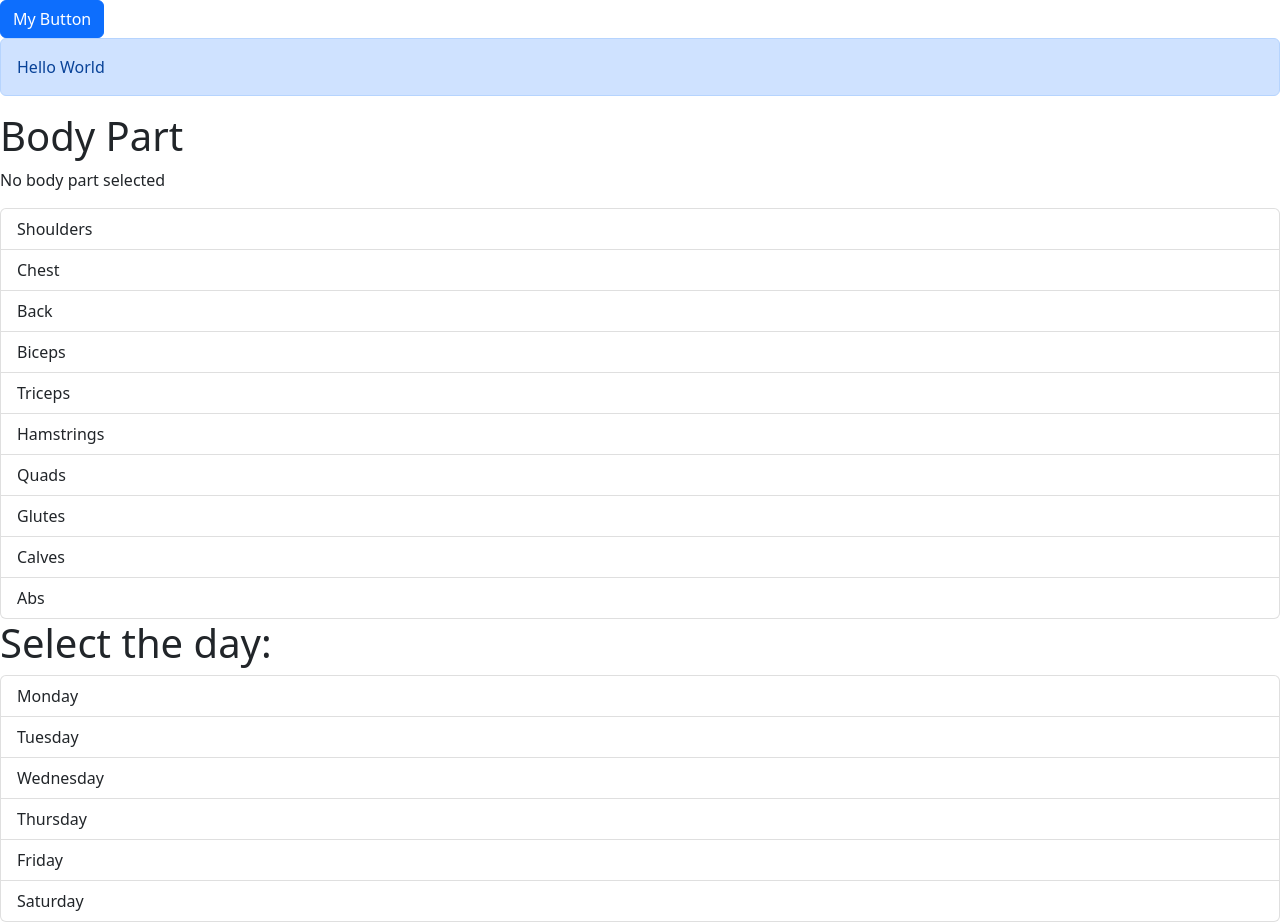
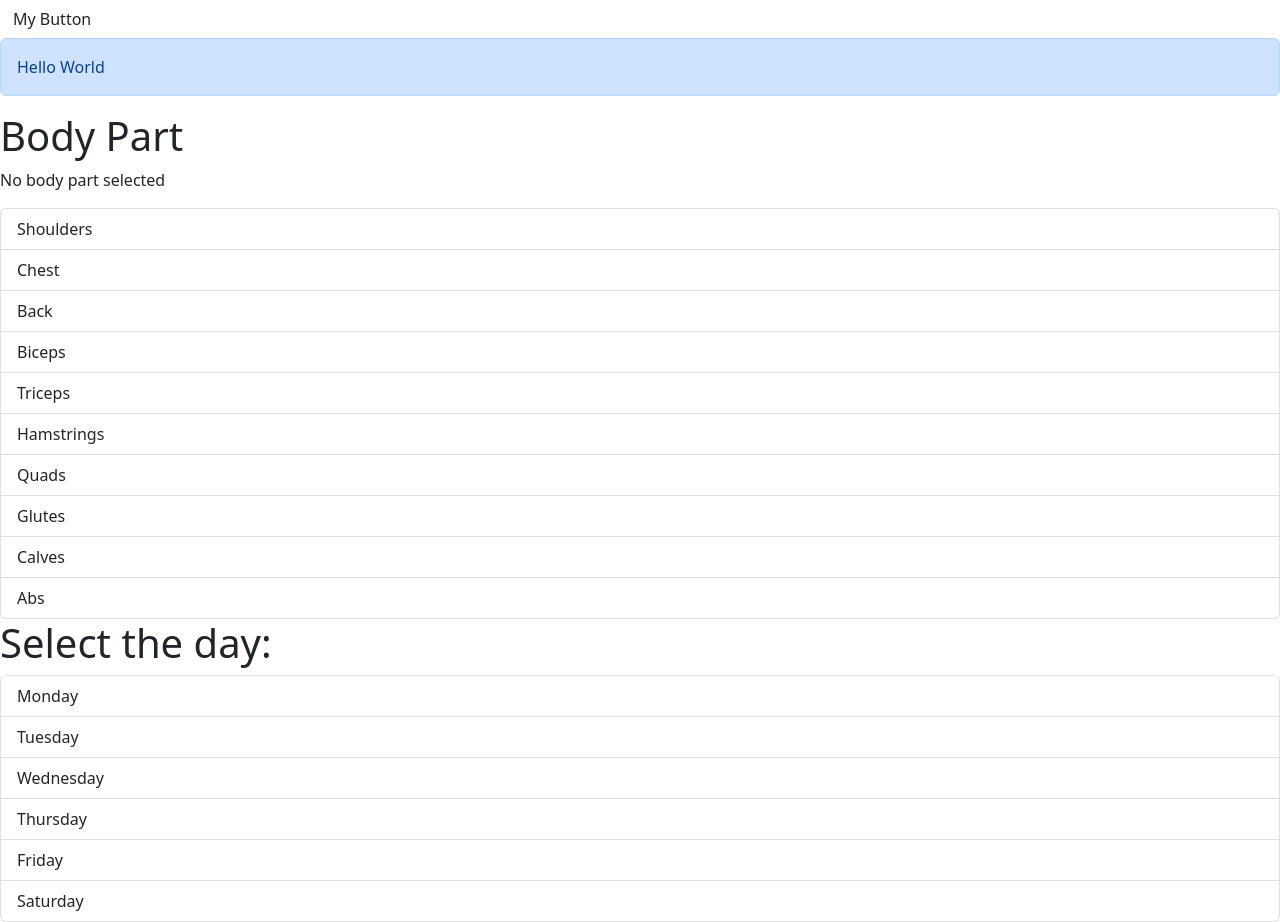
Before and after one commit to anniepuy/randomReactComponents, a React (Vite) app: page / in a window 1280 px wide. Built offline with nearby package versions, Linux system fonts and the light colour scheme.

Commit message:
passing button color dynamically

```diff
--- a/src/App.tsx
+++ b/src/App.tsx
@@ -19,7 +19,7 @@ function App() {
 
   return (
     <div>
-      <Button>My Button</Button>
+      <Button color="secondary" onClick ={() => console.log('Clicked')}>My Button</Button>
       <Alert>
         Hello <span>World</span>
       </Alert>
--- a/src/components/Button.tsx
+++ b/src/components/Button.tsx
@@ -1,12 +1,14 @@
 
 interface Props {
-    children: string
+    children: string;
+    onClick: () => void;
+    color: string;
 }
 
-const Button= ({children}: Props) => {
+const Button= ({children, onClick, color}: Props) => {
 
     return (
-        <button className="btn btn-primary">
+        <button className={'btn btn' +color} onClick={onClick}>
             {children}
         </button>
     )
```
